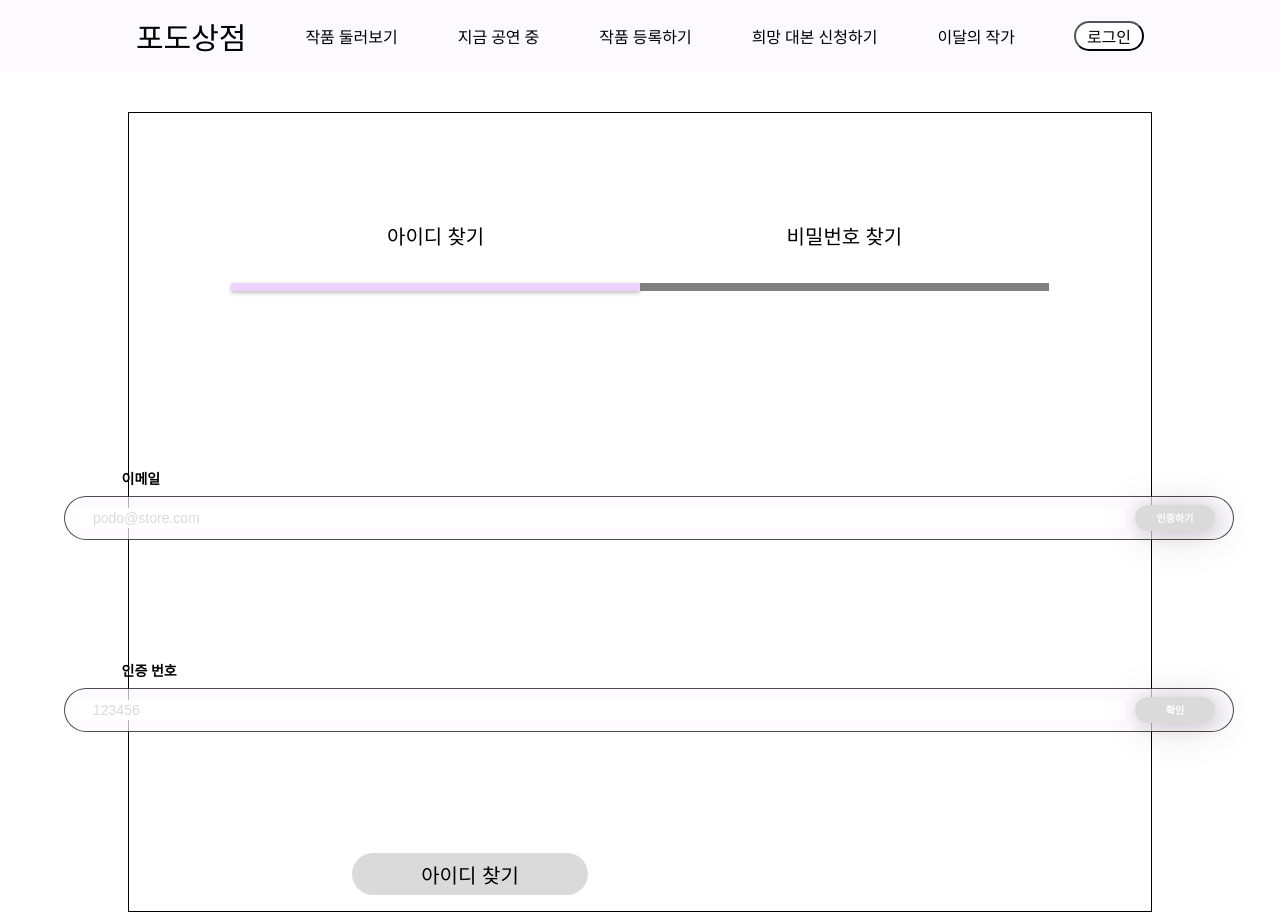
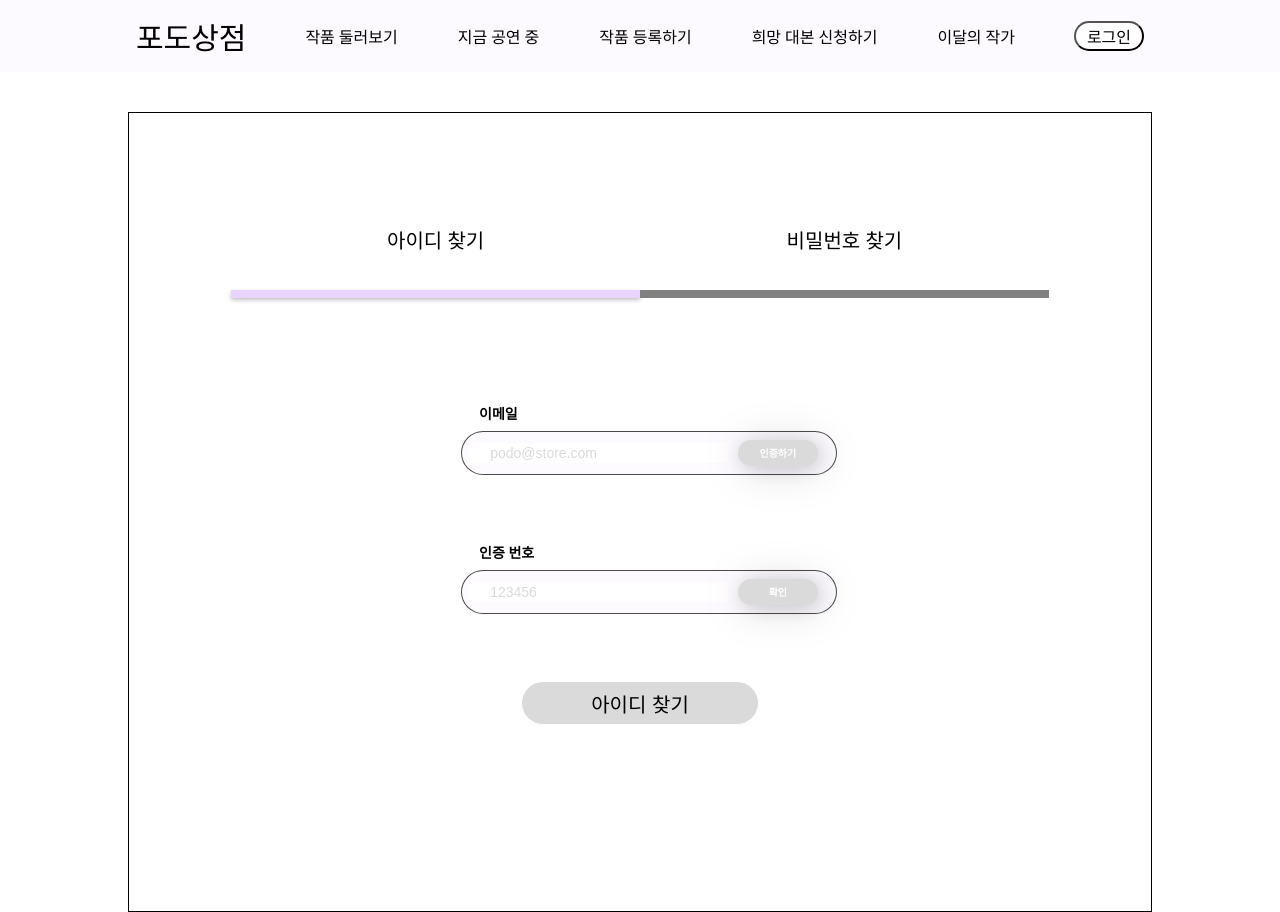
Before and after one commit to Podo-Store/FE, a React (Create React App) app: page /signin/find in a window 1280 px wide. Built offline with nearby package versions, Linux system fonts and the light colour scheme; a web font is replaced by a local one.

Commit message:
DESIGN: 아이디 찾기 Figma 디자인 반영 (#12)

```diff
--- a/src/Components/auth/BottomBtn.css
+++ b/src/Components/auth/BottomBtn.css
@@ -1,15 +1,23 @@
+.BottomBtn {
+  display: flex;
+  flex-direction: column;
+  justify-content: center;
+  align-items: center;
+}
+
 .BottomBtn .bottomButton {
   width: 236px;
   height: 42px;
   border: none;
-  font-weight: 600;
   background-color: #f2d4f1;
   border-radius: 64px;
-  color: black;
   margin: 0 25%;
   margin-bottom: 16px;
   cursor: pointer;
+
   font-size: 20px;
+  font-weight: 600;
+  color: black;
 }
 
 .BottomBtn .bottomButton:disabled {
--- a/src/Pages/FindBar.css
+++ b/src/Pages/FindBar.css
@@ -10,7 +10,7 @@
   grid-template-columns: 1fr 1fr;
   justify-items: center;
   margin-top: 5%;
-  margin-bottom: 9.5rem;
+  margin-bottom: 5rem;
   width: 80%;
   height: 10rem;
 }
@@ -51,8 +51,8 @@
 .container .section-find {
   display: flex;
   flex-direction: column;
-  width: 72rem;
-  gap: 5.8rem;
+  width: 35%;
+  gap: 2.5rem;
 }
 
 .container .find-id__title {
```
